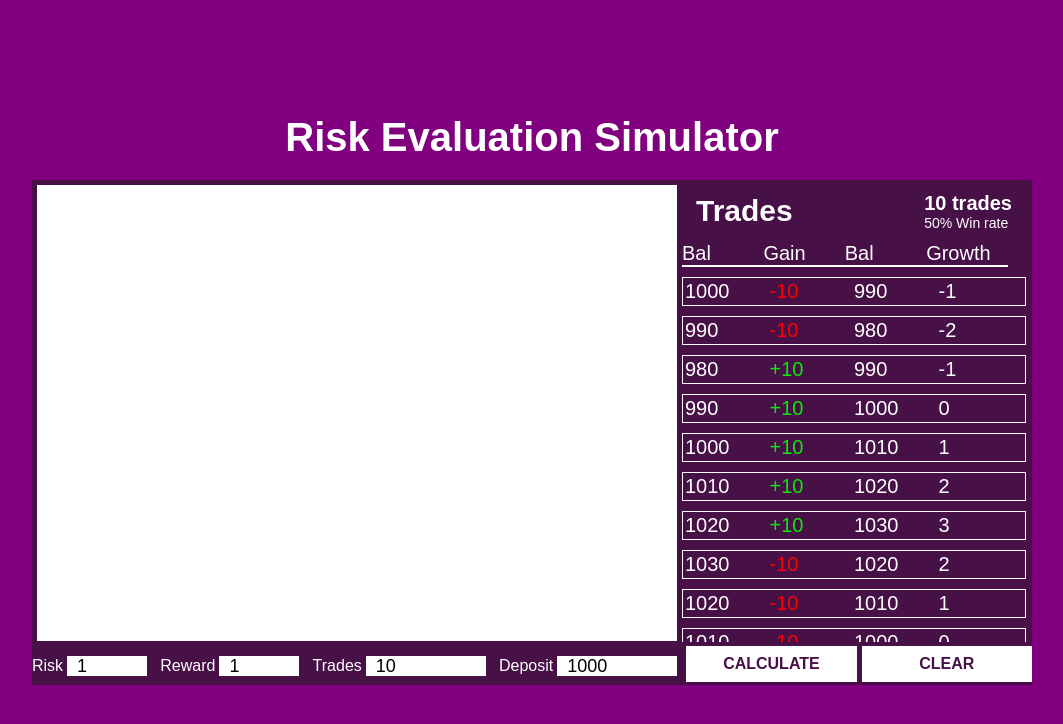
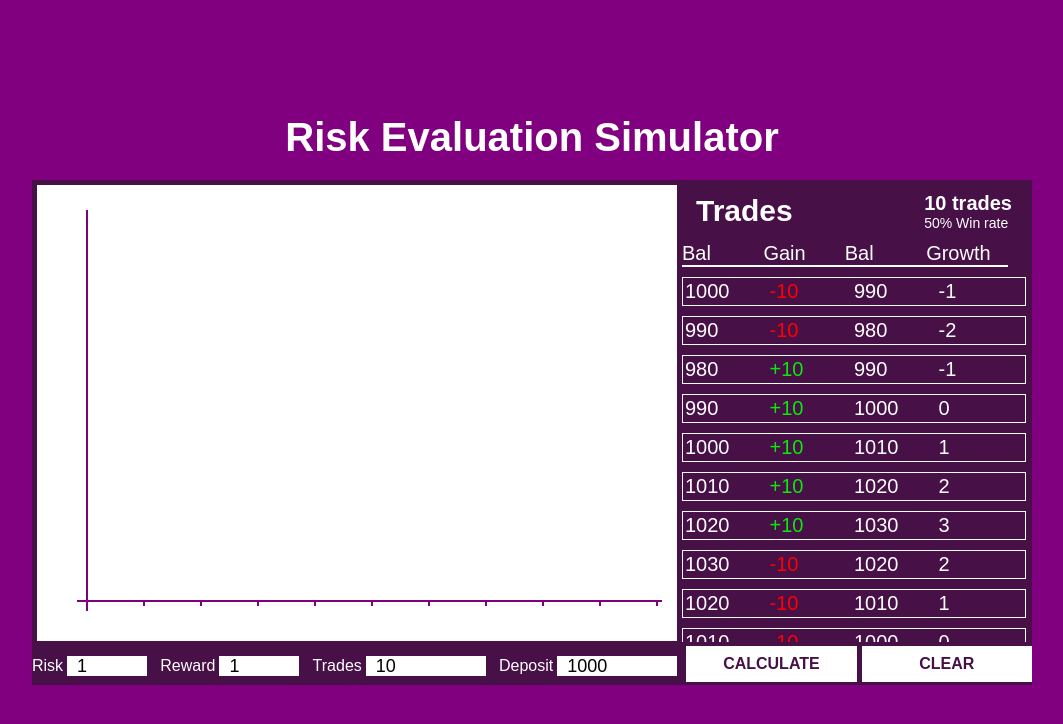
Before and after one commit to TshepoMelesi/risk-evaluator, a plain HTML site: page index.html in a window 1280 px wide. Both pictures are taken after a click on the button "CALCULATE". Shown: the whole page, without its empty margins (108-1171 px from the left). Drawn offline with Linux system fonts and the light colour scheme.

Commit message:
added x and y axis class

```diff
--- a/index.html
+++ b/index.html
@@ -12,7 +12,7 @@
         <h1 class="app-title">Risk Evaluation Simulator</h1>
         <main>
                 <div class="upper-section">
-                        <canvas class="my-canvas" id="myCanvas"></canvas>
+                        <svg class="my-canvas" id="myCanvas"></svg>
 
                         <div class="panel" id="panel">
 
--- a/src/js/Controls.js
+++ b/src/js/Controls.js
@@ -4,11 +4,17 @@ class Controls{
 
                 // handle Calculate Button
                 this.app.calculateBtn.addEventListener('click', event => {
+                        this.app.mainSVG.innerHTML = ""
                         this.app.trades = [];
                         this.app.tradesList.innerHTML = '';
                         this.app.calculate();
 
+
                        //this.app.trades = [];
+                       this.app.intervals.draw(this.app.mainSVG)
+                       this.app.intervals.drawIntervals()
+                       this.app.intervalsArr.forEach(interval => {
+                       })
                 })
 
                 // handle Clear Button
--- /dev/null
+++ b/src/js/Intervals.js
@@ -0,0 +1,57 @@
+class Intervals{
+        constructor(app, bigPad = 50, color = 'purple', thickness = '2'){
+                this.app = app
+
+                this.bPad = bigPad
+                this.sPad = this.bPad / 2
+                this.color = color
+                this.t = thickness
+                this.intStrike = 10
+        }
+        drawLine(x1, y1, x2, y2, svgToDisplayOn){
+                let D = `M ${x1},${y1} L ${x2},${y2}`
+                let path = document.createElementNS(
+                        "http://www.w3.org/2000/svg",
+                        'path'
+                )
+                path.setAttribute("d", D)
+                path.setAttribute("stroke", this.color)
+                path.setAttribute("stroke-width", this.t)
+
+                svgToDisplayOn.appendChild(path)
+        }
+
+        draw(svgToDisplayOn){
+                let xAxis = this.drawLine(this.bPad - this.intStrike , this.app.height - this.bPad,
+                                                                this.app.width - this.sPad, this.app.height - this.bPad,
+                                                                svgToDisplayOn)
+                let yAxis = this.drawLine(this.bPad, this.sPad,
+                                                                this.bPad, this.app.height - this.bPad + this.intStrike ,
+                                                                svgToDisplayOn)
+        }
+        drawIntervals(){
+                // X interval strikes
+                // x cords will be variable
+                // y cords = y1 will be height - bPad, y2 = y1 + intStrike
+
+                // the drawable length of X
+                let xLen = this.app.width - this.bPad - this.sPad
+
+                // how many intervals to draw
+                let xInterval = Math.floor(xLen / this.app.tradesTotal)
+
+                // loop through the total number of trades
+                for( let i = 0; i <= this.app.tradesTotal; i++){
+                        let line = this.drawLine( i * xInterval + this.bPad,
+                                this.app.height - this.bPad, i * xInterval + this.bPad,
+                                this.app.height - this.bPad +  this.intStrike / 2, this.app.mainSVG)
+                }
+
+                // y interval a bit tricky
+                // get all the trade balances
+                let tradeBalances = []
+
+        }
+}
+
+export default Intervals
--- a/src/js/main.js
+++ b/src/js/main.js
@@ -1,6 +1,7 @@
 import Calculator from "./Calculator.js";
 import Display from "./Display.js";
 import Controls from "./Controls.js";
+import Intervals from "./Intervals.js";
 
 class App{
         constructor(){
@@ -19,19 +20,25 @@ class App{
                 this.calculateBtn = document.getElementById( "calcBtn" );
                 this.clearBtn = document.getElementById( "clrBtn" );
 
+                this.tradesList = document.getElementById( "tradesList" );
+                this.mainSVG = document.getElementById( "myCanvas" );
 
-
-                this.tradesList = document.getElementById( "tradesList" );
-                this.canvas = document.getElementById( "myCanvas" );
-                this.context = this.canvas.getContext( "2d" );
+                // width and height of the svg to display on
+                this.width  = Math.round(this.mainSVG.getBoundingClientRect().width)
+                this.height = Math.round(this.mainSVG.getBoundingClientRect().height)
 
                 // an array of processed trades
                 this.trades = [];
+                this.intervalsArr = []
 
                 // other classes
                 this.calculator = new Calculator( this );
                 this.display = new Display( this );
+                this.intervals = new Intervals(this);
                 this.controls = new Controls( this );
+
+                // instant initiations
+                this.intervals.draw(this.mainSVG);
         }
         setInputs(){
                 // if there are any changes in the inputs
```
